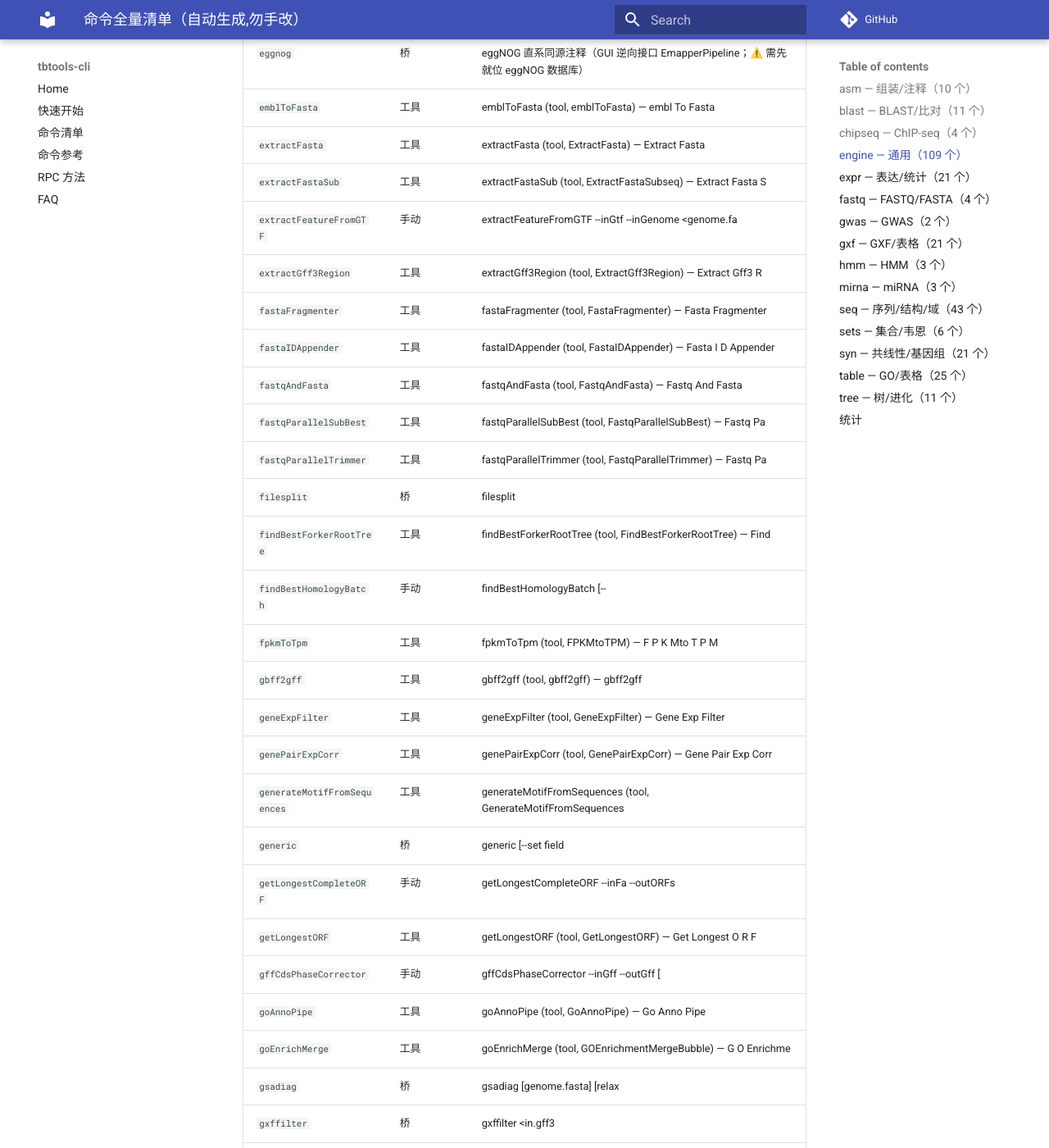
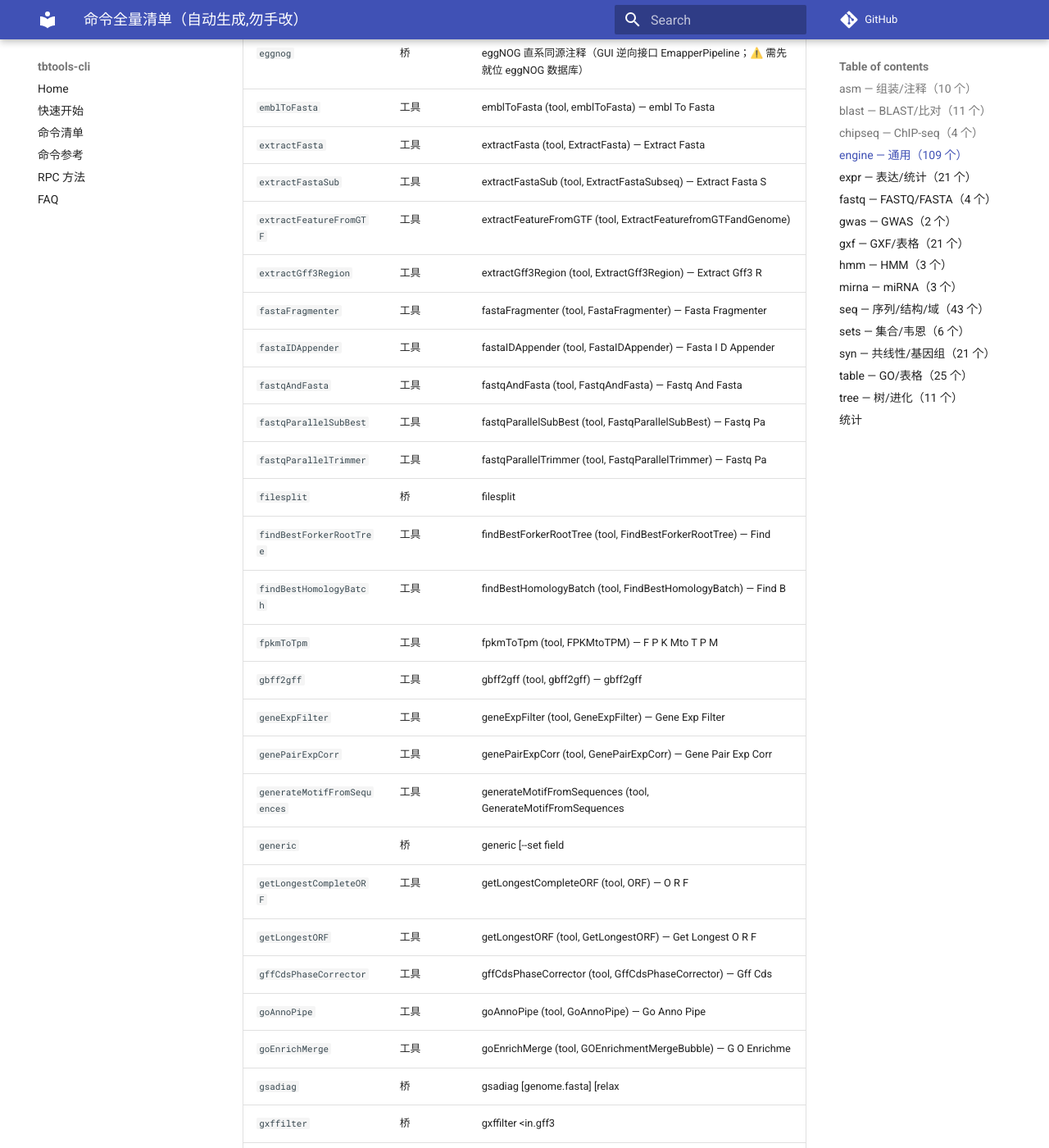
Before and after one commit to qby1613527176-cmd/tbtools-cli, an MkDocs documentation site: the page built from docs/_generated/commands.md, in a window 1280 px wide and 1400 px high, scrolled down 3758 px. Shown: the whole window at 82% size. Built offline with MkDocs 1.6.1 and Material for MkDocs 9.7.7, drawn with Linux system fonts in a browser that asks for light colours; comment, search, counter and statistics services are not loaded; some of the changed text lies outside the part shown.

Commit message:
fix: ruff 清理(render 新增代码)

```diff
--- a/docs/_generated/commands.md
+++ b/docs/_generated/commands.md
@@ -86,7 +86,7 @@
 | `emblToFasta` | 工具 | emblToFasta (tool, emblToFasta) — embl To Fasta |
 | `extractFasta` | 工具 | extractFasta (tool, ExtractFasta) — Extract Fasta |
 | `extractFastaSub` | 工具 | extractFastaSub (tool, ExtractFastaSubseq) — Extract Fasta S |
-| `extractFeatureFromGTF` | 手动 | extractFeatureFromGTF --inGtf <in.gtf> --inGenome <genome.fa |
+| `extractFeatureFromGTF` | 工具 | extractFeatureFromGTF (tool, ExtractFeaturefromGTFandGenome) |
 | `extractGff3Region` | 工具 | extractGff3Region (tool, ExtractGff3Region) — Extract Gff3 R |
 | `fastaFragmenter` | 工具 | fastaFragmenter (tool, FastaFragmenter) — Fasta Fragmenter |
 | `fastaIDAppender` | 工具 | fastaIDAppender (tool, FastaIDAppender) — Fasta I D Appender |
@@ -95,16 +95,16 @@
 | `fastqParallelTrimmer` | 工具 | fastqParallelTrimmer (tool, FastqParallelTrimmer) — Fastq Pa |
 | `filesplit` | 桥 | filesplit <inFile> <numParts> |
 | `findBestForkerRootTree` | 工具 | findBestForkerRootTree (tool, FindBestForkerRootTree) — Find |
-| `findBestHomologyBatch` | 手动 | findBestHomologyBatch <query.pep> <subject.pep> <outDir> [-- |
+| `findBestHomologyBatch` | 工具 | findBestHomologyBatch (tool, FindBestHomologyBatch) — Find B |
 | `fpkmToTpm` | 工具 | fpkmToTpm (tool, FPKMtoTPM) — F P K Mto T P M |
 | `gbff2gff` | 工具 | gbff2gff (tool, gbff2gff) — gbff2gff |
 | `geneExpFilter` | 工具 | geneExpFilter (tool, GeneExpFilter) — Gene Exp Filter |
 | `genePairExpCorr` | 工具 | genePairExpCorr (tool, GenePairExpCorr) — Gene Pair Exp Corr |
 | `generateMotifFromSequences` | 工具 | generateMotifFromSequences (tool, GenerateMotifFromSequences |
 | `generic` | 桥 | generic <engineClass> <method[+method2]> <out> [--set field |
-| `getLongestCompleteORF` | 手动 | getLongestCompleteORF --inFa <seq.fa> --outORFs <out.fa> |
+| `getLongestCompleteORF` | 工具 | getLongestCompleteORF (tool, ORF) — O R F |
 | `getLongestORF` | 工具 | getLongestORF (tool, GetLongestORF) — Get Longest O R F |
-| `gffCdsPhaseCorrector` | 手动 | gffCdsPhaseCorrector --inGff <in.gff3> --outGff <out.gff3> [ |
+| `gffCdsPhaseCorrector` | 工具 | gffCdsPhaseCorrector (tool, GffCdsPhaseCorrector) — Gff Cds  |
 | `goAnnoPipe` | 工具 | goAnnoPipe (tool, GoAnnoPipe) — Go Anno Pipe |
 | `goEnrichMerge` | 工具 | goEnrichMerge (tool, GOEnrichmentMergeBubble) — G O Enrichme |
 | `gsadiag` | 桥 | gsadiag <in.fixed.gff3> <out.stat.xls> [genome.fasta] [relax |
@@ -122,7 +122,7 @@
 | `mirIdentifierBasedOnTargetSo` | 工具 | mirIdentifierBasedOnTargetSo (tool, MIRidentifierBasedOnTarg |
 | `pafRefBaseCoverCalc` | 工具 | pafRefBaseCoverCalc (tool, PafRefBaseCoverCalc) — Paf Ref Ba |
 | `pairWiseKaKsCalculator` | 工具 | pairWiseKaKsCalculator (tool, PairWiseKaKsCalculator) — Pair |
-| `parallelMD5Check` | 手动 | parallelMD5Check <md5_list.txt> [threads] |
+| `parallelMD5Check` | 工具 | parallelMD5Check (tool, ParallelMD5Check) — Parallel M D5 Ch |
 | `plotRNAfoldloci` | 工具 | plotRNAfoldloci (tool, PlotRNAfold) — Plot R N Afold |
 | `prepareFileFromMCScanXtoTBtools` | 工具 | prepareFileFromMCScanXtoTBtools (tool, PrepareFileFromMCScan |
 | `qpcrproc` | 桥 | qpcrproc <in.qpcr.tab> <out.xls> |
@@ -167,7 +167,7 @@
 | `cubeheatmap` | 桥 | group.tsv 引擎对列数有严格假设，官方 cube_group.tsv 仍会 ArrayIndexOutOfBou |
 | `dehist` | 手动 | 差异表达双直方图 |
 | `distance` | 桥 | distance <in.tsv> <col1> <col2> <euclidean|pearson|pearsonDi |
-| `efpHeat` | 手动 | efpHeat --inTGA <plant.tga> --inSample2CC <sample2cc.txt> -- |
+| `efpHeat` | 直连 | efpHeat <inTGA> <sample2cc.txt> <expMat.tsv> <geneId> <out.s |
 | `exprCorr` | 桥 | exprCorr <inFPKM> <outCorrMat> |
 | `gbar` | 桥 | 分组柱状图+显著性标注（GUI 逆向接口 buildPanel；数据=每行 group value） |
 | `groupCol` | 直连 | groupCol <inTable.tsv> <inGrpInfo.tsv> <outTable> [Sum|Mean| |
@@ -350,7 +350,7 @@
 | `tableColSelect` | 桥 | tableColSelect <inTable> <outTable> <colName1> [colName2...] |
 | `tableCollapse` | 桥 | tableCollapse <inTable> <keyColIndex> <outTable> [hasHeader |
 | `tableMelt` | 直连 | 宽表转长表（第88引擎，TableMelt） |
-| `tableMerge` | 手动 | tableMerge --inFileArr \ |
+| `tableMerge` | 直连 | 按键合并多个表格(TableMerger；⚠️ ArgsParser 式，旧 docstring 位置参数写法已废弃 N |
 | `tableSplit` | 直连 | tableSplit <inTab> <outDir> [--colIndex N] [--suffix .txt] |
 | `tableTranspose` | 直连 | 表格转置（第95引擎，TableTran |
 | `tableUniq` | 直连 | tableUniq <inTab> <outFile> [--colIndex N] [--showFreq true| |
```
Also changed, not shown: other parts of docs/_generated/commands.md (+7 -7 lines), docs/_generated/counts.md (+1 -1 lines), 1 other file.
